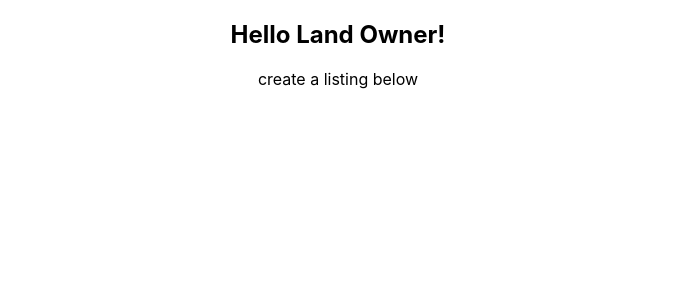
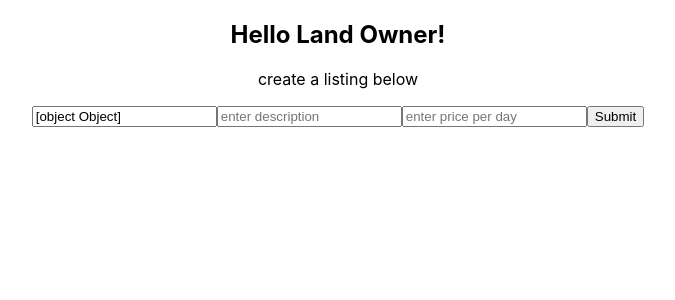
Before and after one commit to RVbnb/rvbnb_web_frontend, a React (Create React App) app in the folder frontend/: page /landownerform in a window 1280 px wide. Shown: the top 300 px of the page, without its empty margins (302-977 px from the left). Built offline with nearby package versions, Linux system fonts and the light colour scheme; no server answers; sample sign-in values are in the browser's storage.

Commit message:
working on debugging landownerform and reregister file

```diff
--- a/frontend/src/components/landowners/LandownerForm.js
+++ b/frontend/src/components/landowners/LandownerForm.js
@@ -1,24 +1,90 @@
-import React, { useState } from "react";
+import React, { useState, useEffect } from "react";
 import { axiosWithAuth } from "../utilities/axiosWithAuth.js";
 
-const LandownerForm = () => {
+const LandownerForm = props => {
 
-    const [landForm, setLandForm] = useState({
-
+    // State below is set to add to the listings
+    const [landAdd, setLandAdd] = useState({
+        id: 1,
+        owner_id: 1,
+        location: "",
+        description: "",
+        price_per_day: "",
+        // photo: ""
     })
 
-    const handleSubmit = event => {
+    // State below allows land owners to view their listings they created/edited/deleted
+
+    const [viewAdded, setViewAdded] = useState({
+        id: 2,
+        owner_id: 2,
+        location: "",
+        description: "",
+        price_per_day: "",
+    })
+
+    useEffect(() => {
+        axiosWithAuth()
+        .get("https://rvbnb.herokuapp.com/api/listings", viewAdded)
+        .then(res => {
+            console.log("Data from useEffect on landownerform file", res)
+            setViewAdded({viewAdded: res.data})
+        })
+        .catch(error => {
+            console.log(error)
+        }, [])
+    })
+
+    const postData = event => {
         event.preventDefault()
         axiosWithAuth()
-        .post("", )
+        .post("https://rvbnb.herokuapp.com/api/listings", landAdd )
+        .then(res => {
+            console.log(res)
+            setLandAdd({landAdd: res.data})
+        })
+        .catch(error => {
+            console.log("error from landownerform handle submit", error)
+        }, [])
+    }
+
+    const handleChange = event => {
+        setLandAdd({
+            ...landAdd,
+            [event.target.name]: event.target.value
+        })
     }
 
     return(
         <>
         <h2> Hello Land Owner! </h2>
         <p> create a listing below  </p>
+        <form onSubmit={postData}>
+        <input
+        type="text"
+        name="location"
+        placeholder="enter location"
+        value={props.location}
+        onChange={handleChange}
+        />
+        <input
+        type="text"
+        name="description"
+        placeholder="enter description"
+        value={props.description}
+        onChange={handleChange}
+        />
+        <input
+        type="text"
+        name="price per day"
+        placeholder="enter price per day"
+        value={props.price_per_day}
+        onChange={handleChange}
+        />
+        <button> Submit </button>
+        </form>
         </>
     )
 }
 
-export default LandownerForm
+export default LandownerForm;
--- /dev/null
+++ b/frontend/src/components/rvowners/RVOwnerCard.js
@@ -0,0 +1,25 @@
+import React from 'react';
+
+const RVOwnerCard = props => {
+  console.log("This is props from RVOwnerCard file", props)
+
+  return (
+      <>
+    <div className="rv-owner-card">
+        {/* <h2>ID: {id} </h2> */}
+      {/* <p>owner_id:{owner_id}</p> */}
+
+      <div className="location">
+       <p> Location: {props.owner.location} </p>
+      </div>
+      <div className="description">
+       <h3> Description: <strong> {props.owner.description} </strong></h3>
+      <p> Price_per_day:{props.owner.price_per_day} </p>
+      <img src={props.owner.photo} alt="photo of owner land"/>
+    </div>
+    </div>
+    </>
+  );
+};
+
+export default RVOwnerCard;
--- a/frontend/src/components/rvowners/RVownersView.js
+++ b/frontend/src/components/rvowners/RVownersView.js
@@ -1,13 +1,41 @@
-import React, {useState, useEffect} from "react"
+import React, {useState, useEffect} from "react";
+import { axiosWithAuth }  from "../utilities/axiosWithAuth.js";
+import RVOwnerCard from './RVOwnerCard';
 
-const RVownersView = () => {
+const RVOwnersView = (props) => {
 
-    return(
-        <>
-        <h2> Welcome RV Owners! </h2>
-        <p> Feel free to browse around  </p>
-        </>
-    )
+const [owners, setOwners]= useState({
+    id: 1,
+    owner_id: 1,
+    location: "",
+    description: "",
+    price_per_day: "",
+    photo: ""
+});
+
+useEffect(() => {
+    axiosWithAuth()
+    .get("https://rvbnb.herokuapp.com/api/listings", owners)
+    .then(res => {
+        console.log("Data from useEffect on RVownersView file", res)
+        setOwners({owners: res.data})
+    })
+    .catch(error => {
+        console.log(error)
+    }, [])
+})
+
+return(
+    <div className="owner-list">
+    <h2> Welcome RV Owners! </h2>
+    <p> Feel free to browse around</p>
+
+    {props.owners.map(owner => (
+      <RVOwnerCard key={owner.id} owner={owner} />
+    ))}
+  </div>
+);
+
 }
 
-export default RVownersView;
+export default RVOwnersView;
--- a/frontend/src/components/utilities/axiosWithAuth.js
+++ b/frontend/src/components/utilities/axiosWithAuth.js
@@ -1,6 +1,6 @@
 import axios from "axios";
 
-export const axiosWithAuth = () => {
+ export const axiosWithAuth = () => {
     const token = localStorage.getItem("token")
 
     return axios.create({
```
